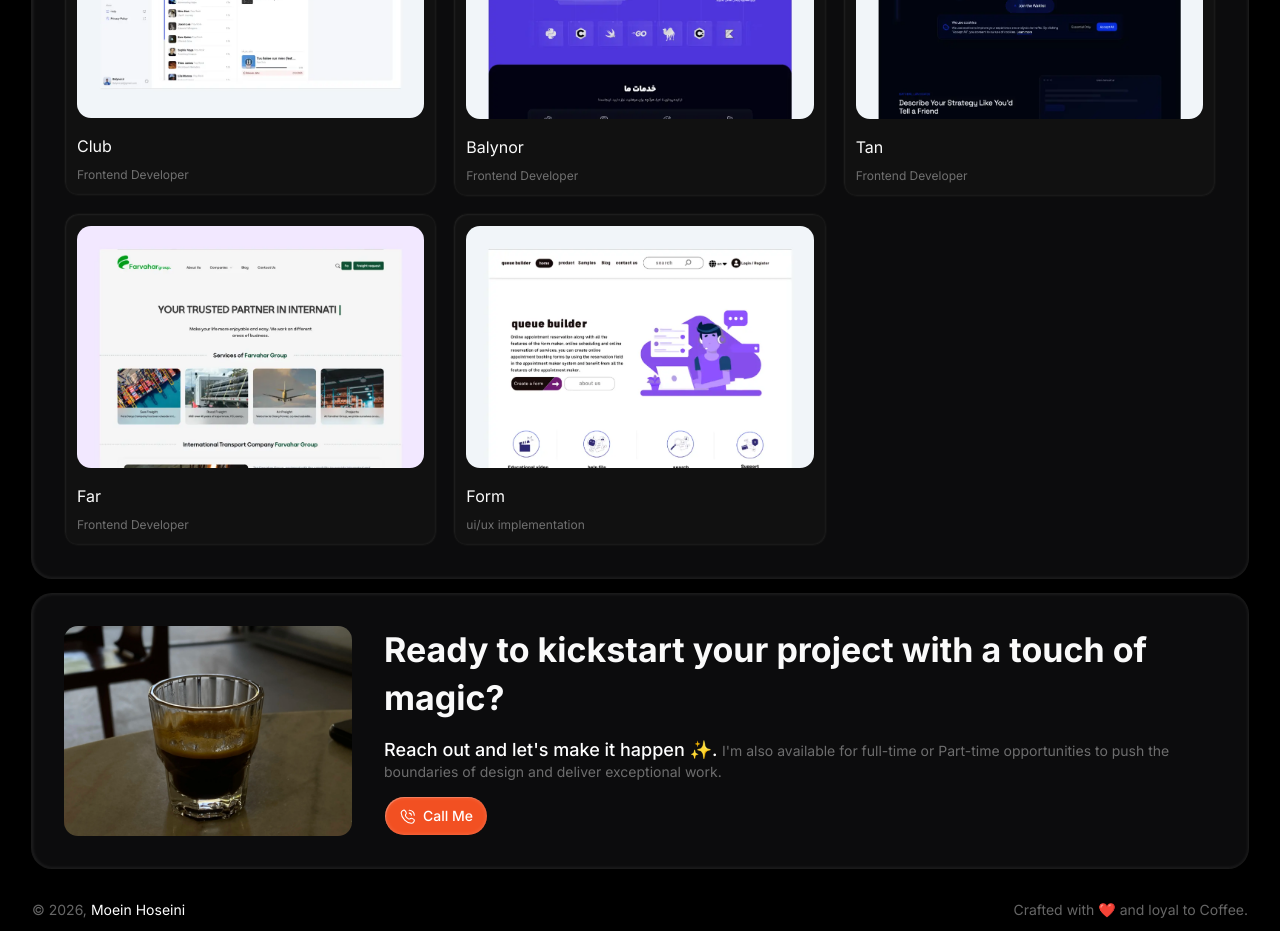
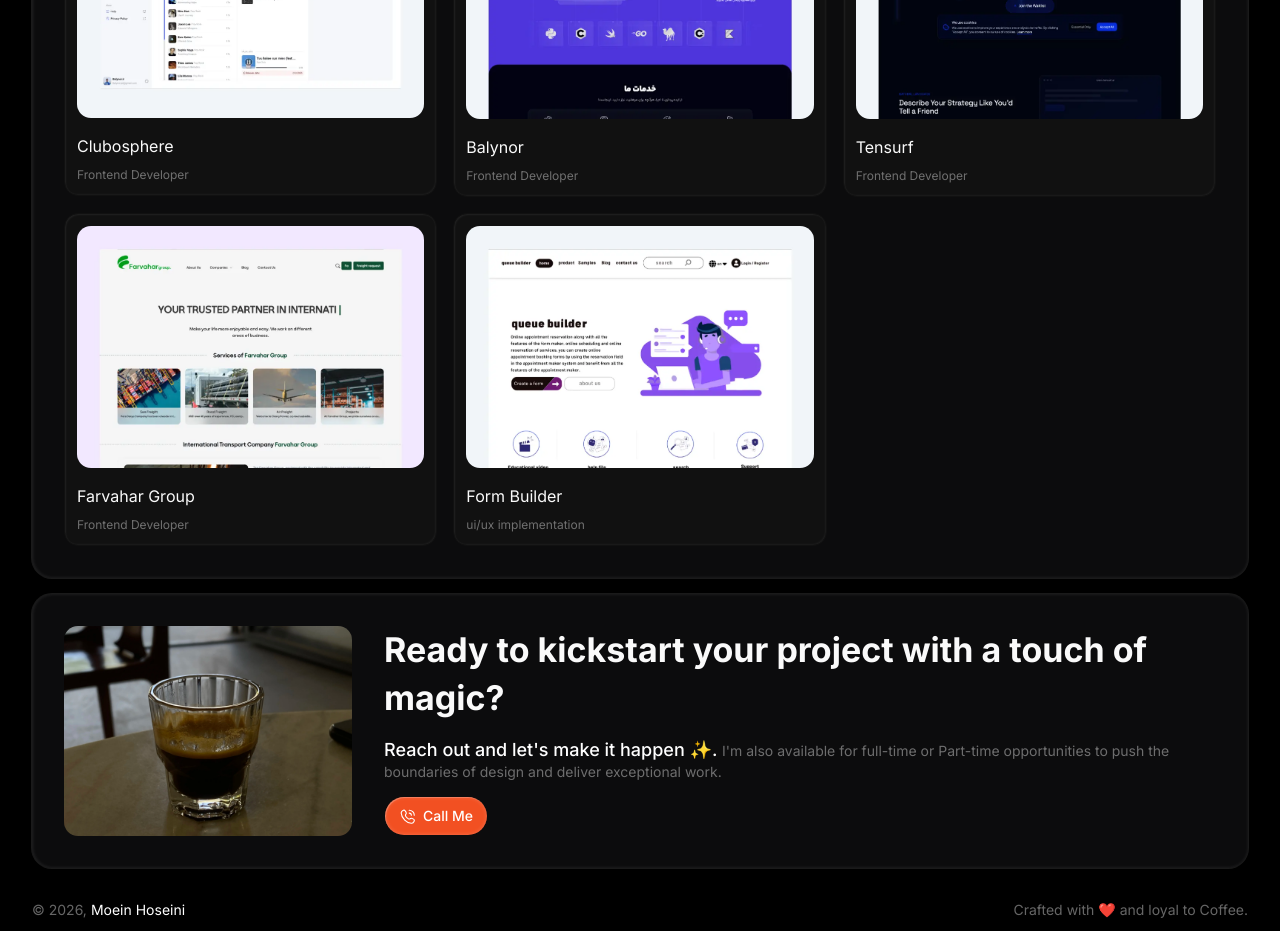
Before and after one commit to moeinht/moeinht.github.io, a Next.js app: page / in a window 1280 px wide. Shown: the part 1700-2631 px from the top of the page. Built offline with nearby package versions, Linux system fonts and the light colour scheme.

Commit message:
fix the urls

```diff
--- a/app/_components/projects-section.tsx
+++ b/app/_components/projects-section.tsx
@@ -20,21 +20,31 @@ function ProjectsSection({ children }: { children?: React.ReactNode }) {
       role: "Frontend Developer",
     },
     {
-      name: "club",
+      name: "clubosphere",
       src: "/club.webp",
-      href: "/club",
+      href: "https://clubosphere.com/",
       role: "Frontend Developer",
     },
     {
       name: "balynor",
       src: "/balynor.webp",
-      href: "/balynor",
+      href: "https://balynor.ir/",
       role: "Frontend Developer",
     },
-    { name: "tan", src: "/tan.webp", href: "/tan", role: "Frontend Developer" },
-    { name: "far", src: "/far.webp", href: "/far", role: "Frontend Developer" },
     {
-      name: "form",
+      name: "tensurf",
+      src: "/tan.webp",
+      href: "https://tensurf.ai/",
+      role: "Frontend Developer",
+    },
+    {
+      name: "farvahar group",
+      src: "/far.webp",
+      href: "https://farvahargroup.com/",
+      role: "Frontend Developer",
+    },
+    {
+      name: "form builder",
       src: "/form.webp",
       href: "/form",
       role: "ui/ux implementation",
```
